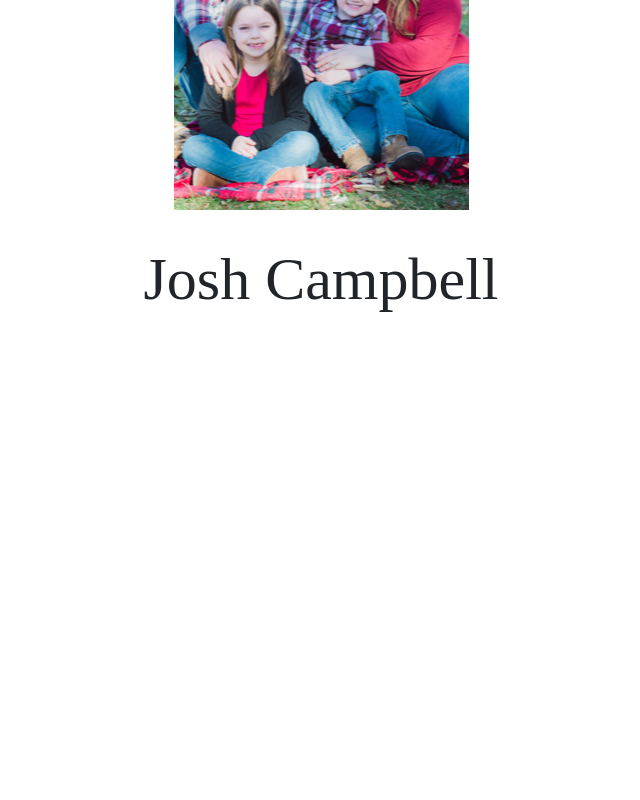
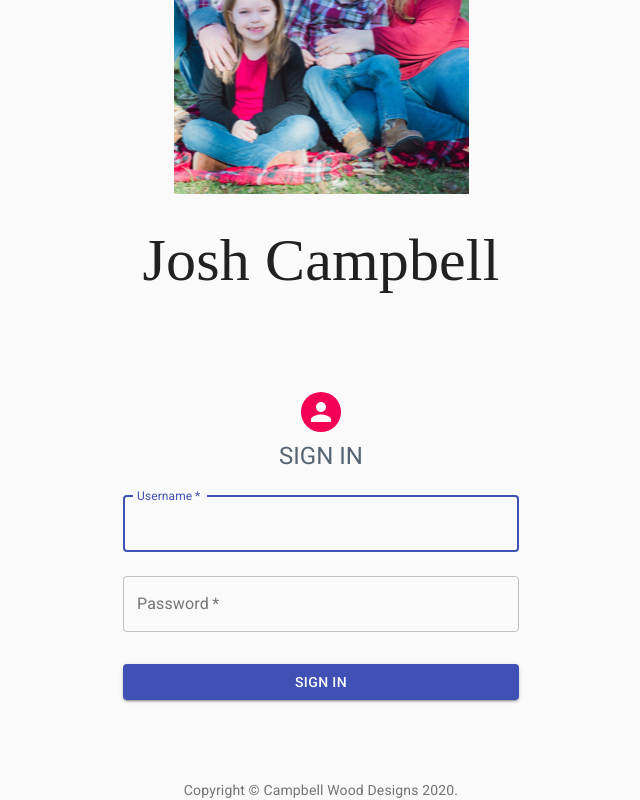
Before and after one commit to maidelrego/Final_Project, a React (Create React App) app in the folder client/: page / in a window 1280 px wide. Shown: the part 1569-2369 px from the top of the page, without its empty margins (319-959 px from the left). Before the commit the page ends 1909 px from the top, so only its background shows below. Built offline with nearby package versions, Linux system fonts and the light colour scheme; a web font is replaced by a local one.

Commit message:
remove merge change quote.js in folders model/quote
replaced it branch localTime model/ quote.js

```diff
--- a/client/src/App.js
+++ b/client/src/App.js
@@ -11,6 +11,7 @@ import About from "./components/About/About.js";
 import QuoteDetail from "./pages/Quote/QuoteDetails.js";
 import Admin from "./pages/Admin/Admin";
 import NoMatch from "./pages/NoMatch/NoMatch.js";
+import SignIn from "./pages/SignIn/SignIn.js";
 // import Contact from "./pages/Contact Us";
 
 function Home() {
@@ -19,6 +20,7 @@ function Home() {
       <MyParallax />
       <About />
       {/* <TypingEffect /> */}
+      <SignIn />
     </Container>
   );
 }
```
